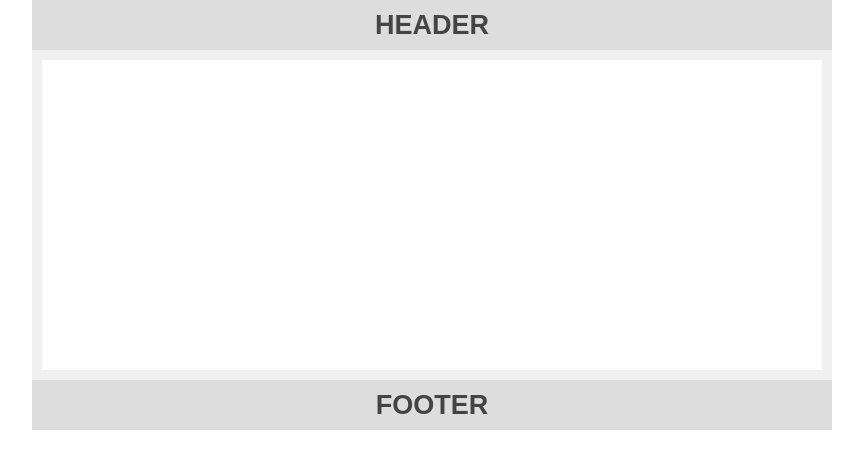
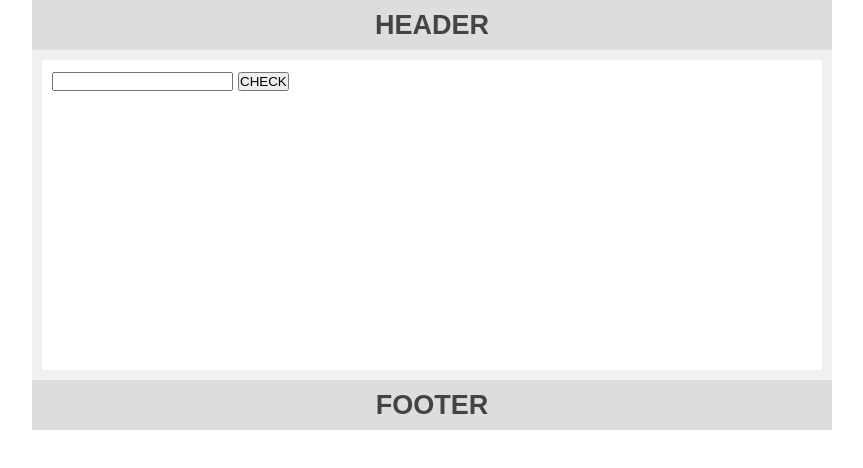
Before and after one commit to anubd93/jsPrac, a plain HTML site: page js/prac02.html in a window 1280 px wide. Shown: the whole page, without its empty margins (208-1071 px from the left). Drawn offline with Linux system fonts and the light colour scheme.

Commit message:
prac another

```diff
--- a/js/prac02.html
+++ b/js/prac02.html
@@ -2,7 +2,7 @@
 <html>
 <head>
 	<meta charset="utf-8">
-	<title>JS PRAC-01</title>
+	<title>Hello</title>
 	<link rel="stylesheet" type="text/css" href="style.css">
 </head>
 <body>
@@ -18,6 +18,10 @@
 			<div id="show">
 
 			</div>
+			<input id="codeText" type="text">
+			<button onclick="checked()">
+				CHECK
+			</button>
 			<script type="text/javascript">
 				// var a = 10;
 				// var b = 15;
@@ -45,6 +49,39 @@
 				// document.write("After Sorting"+"<br/>"+arr3.length);
 				// document.write("After Sorting"+"<br/>"+arr3);
 
+				// var person = {
+				// 	firstName : "Hello ",
+				// 	lastName : "World",
+				// 	age : 30,
+				// 	func:function(){
+				// 		return this.firstName + this.lastName;
+				// 	}
+				// }
+
+				// document.write(person.func()+"<br/>");
+
+
+				function checked(){
+					var txt;
+					var coding = document.getElementById("codeText").value;
+
+					switch (coding) {
+						case "java":
+							txt = "java";
+							break;
+						case "php":
+							txt = "php";
+							break;
+						case "c++":
+							txt = "c++";
+							break;
+						default:
+							txt = "JS";
+							// break;
+					}
+					document.getElementById("show").innerHTML = txt;
+				}
+
 			</script>
 		</div>
 		<div class="footer">
```
